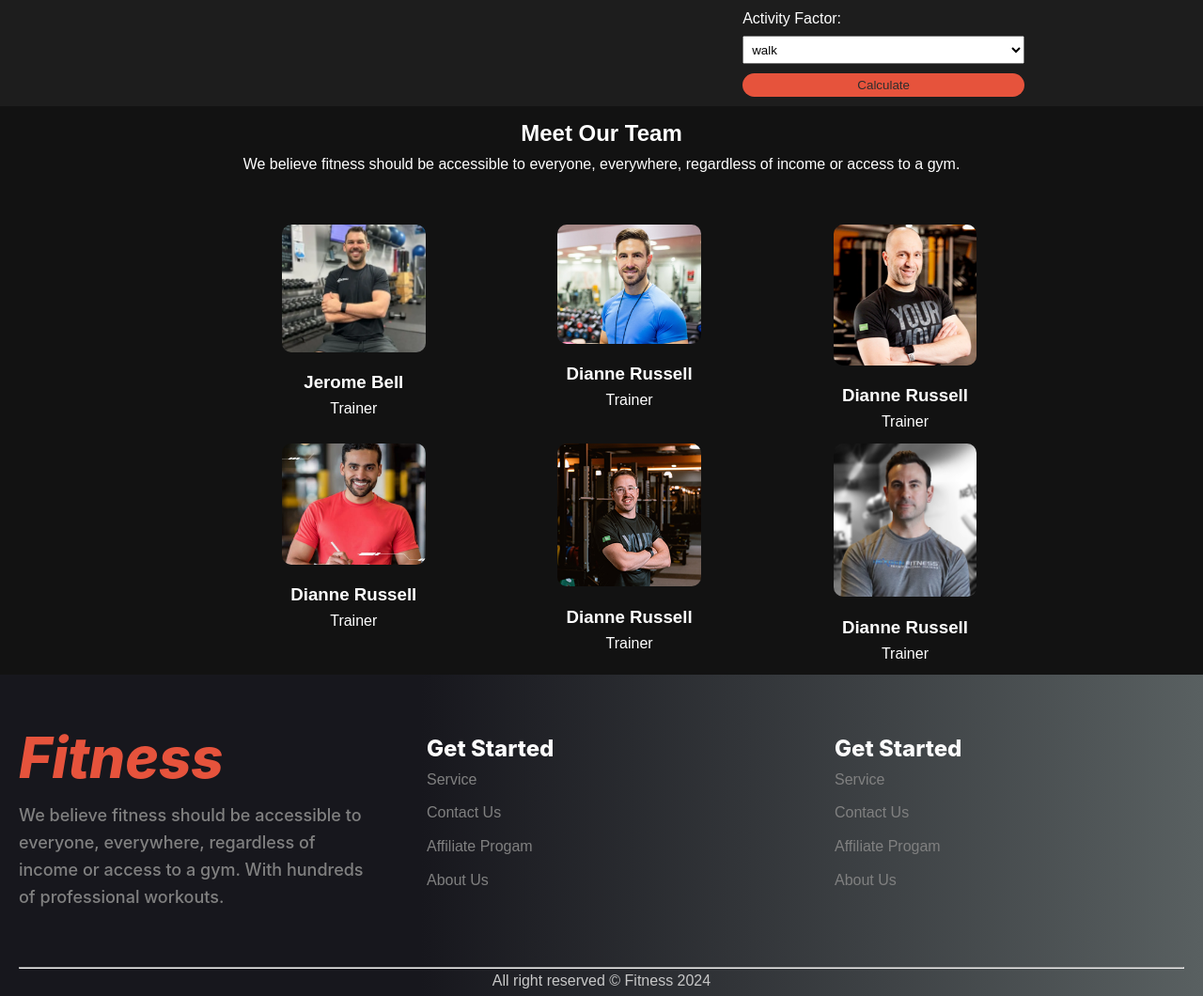
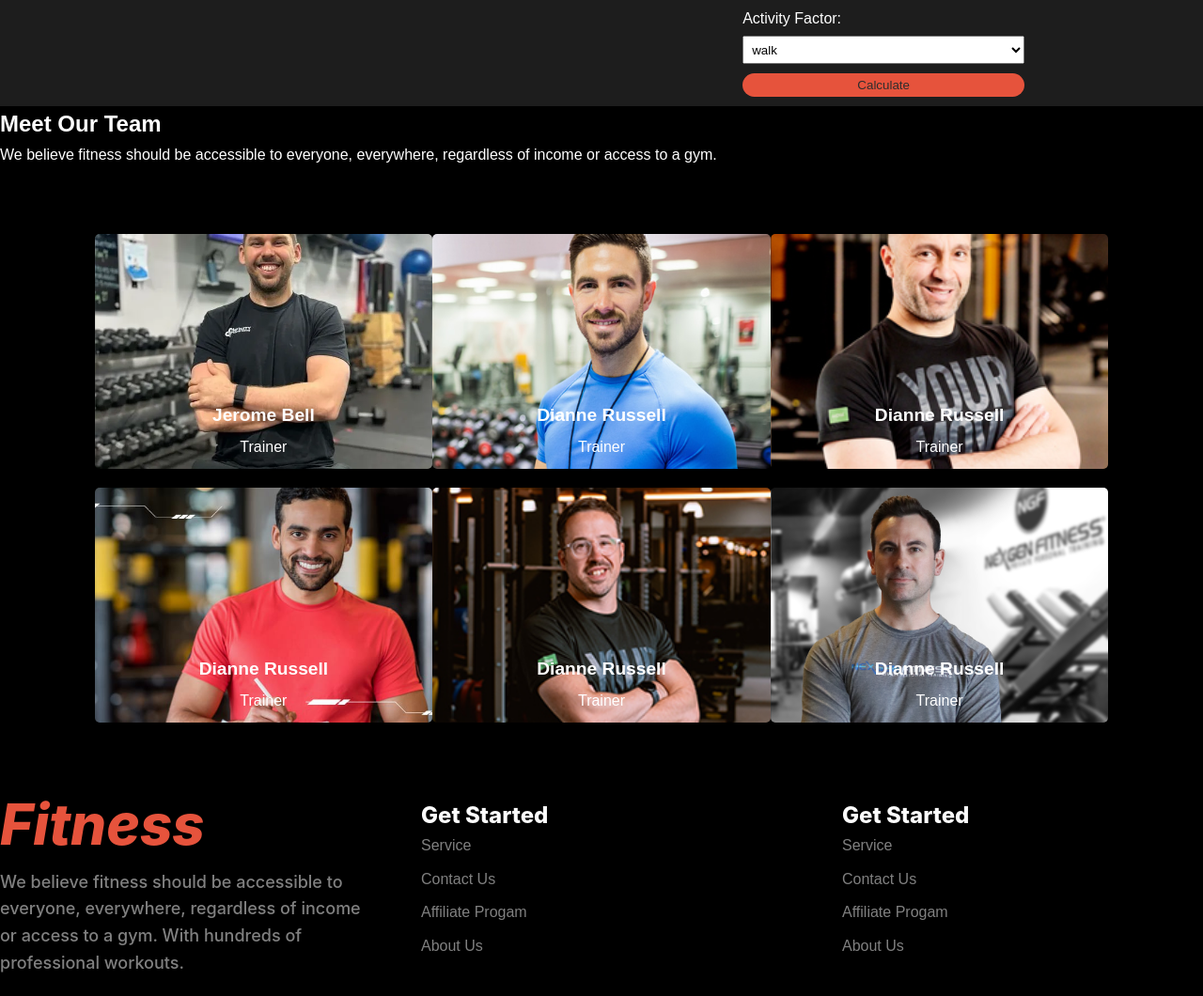
Before and after one commit to SarowarSihab/independent-assignment-02, a plain HTML site: page index.html in a window 1280 px wide. Shown: the part 2095-3155 px from the top of the page at 94% size. Drawn offline with Linux system fonts and the light colour scheme; a web font is replaced by a local one.

Commit message:
add style

```diff
--- a/index.html
+++ b/index.html
@@ -163,49 +163,48 @@
         <br>
         <br>
     </div>
-        <div class="team-container">
 
-            <div class="team-member">
-                <img  src="images/trainer1.png" alt="">
+    <div class="team-container">
+        <div class="team-member" style="background-image: url('images/trainer1.png');">
+            <div class="overlay">
                 <h3>Jerome Bell</h3>
                 <p>Trainer</p>
-
-
             </div>
-            <div class="team-member">
-                <img src="images/trainer2.png" alt="Trainer 2">
+        </div>
+        <div class="team-member" style="background-image: url('images/trainer2.png');">
+            <div class="overlay">
                 <h3>Dianne Russell</h3>
                 <p>Trainer</p>
             </div>
-
-            <div class="team-member">
-                <img src="images/trainer23.png" alt="Trainer 3">
+        </div>
+        <div class="team-member" style="background-image: url('images/trainer3.png');">
+            <div class="overlay">
                 <h3>Dianne Russell</h3>
                 <p>Trainer</p>
             </div>
-
-
-            <div class="team-member">
-                <img src="images/trainer24.png" alt="Trainer 4">
+        </div>
+        <div class="team-member" style="background-image: url('images/trainer4.png');">
+            <div class="overlay">
                 <h3>Dianne Russell</h3>
                 <p>Trainer</p>
             </div>
-
-            <div class="team-member">
-                <img src="images/trainer5.png" alt="Trainer 5">
+        </div>
+        <div class="team-member" style="background-image: url('images/trainer5.png');">
+            <div class="overlay">
                 <h3>Dianne Russell</h3>
                 <p>Trainer</p>
             </div>
-
-            <div class="team-member">
-                <img src="images/trainer26.png" alt="Trainer 6">
+        </div>
+        <div class="team-member" style="background-image: url('images/trainer6.png');">
+            <div class="overlay">
                 <h3>Dianne Russell</h3>
                 <p>Trainer</p>
             </div>
+        </div>
+    </div>
 
-        </section>
 
-        <footer class="real-footer">
+
 
 
             <section class="main-footer">
--- a/style.css
+++ b/style.css
@@ -344,50 +344,65 @@ background: rgb(230, 83, 60);
 }
 
 
-.team {
-    padding: 10px 200px;
-    background-color: #121212;
-    text-align: center;
+
+
+.team-container {
+    display: flex;
+    flex-wrap: wrap;
+    justify-content: center;
+    max-width: 1200px;
+    margin: 0 auto;
+    padding: 20px;
 }
 
-.team h2 {
-    margin-bottom: 30px;
-    font-size: 2px;
+
+.team-member {
+    width: 100%;
+    height: 250px;
+    background-size: cover;
+    background-position: center;
+    margin-bottom: 20px;
+    position: relative;
+    border-radius: 5px;
 }
 
-.team-container {
-    width: 100%;
-    display: grid;
-    row-gap: 10px;
-    margin-left: 100px;
+/* Overlay for text on image */
+.overlay {
+    position: absolute;
+    bottom: 0;
+    left: 0;
+    right: 0;
+    color: #fff;
+    padding: 10px;
+    text-align: center;
 
-    grid-template-columns: repeat(3,1fr);
+}
+
+.overlay h3 {
+    margin: 0;
+    font-size: 1.2rem;
+}
+
+.overlay p {
+    margin: 5px 0 0;
+    font-size: 1rem;
+}
+
+
+@media (min-width: 576px) {
+    .team-member {
+        width: 48%;
+    }
+}
+
+@media (min-width: 768px) {
+    .team-member {
+        width: 31%;
+    }
+}
 
 
 
-}
-
-
-.team-h{
-    position: static;
-    display: flex;
-flex-direction: column;
-justify-content: flex-start;
-align-items: center;
-}
-.team-member {
-    text-align: center;
-    max-width: 52%;
-}
-
-.team-member img {
-    width: 100%;
-    border-radius: 10px;
-}
-
-.team-member h3 {
-    margin-top: 10px;
-}
 
 
 .real-footer {
```
